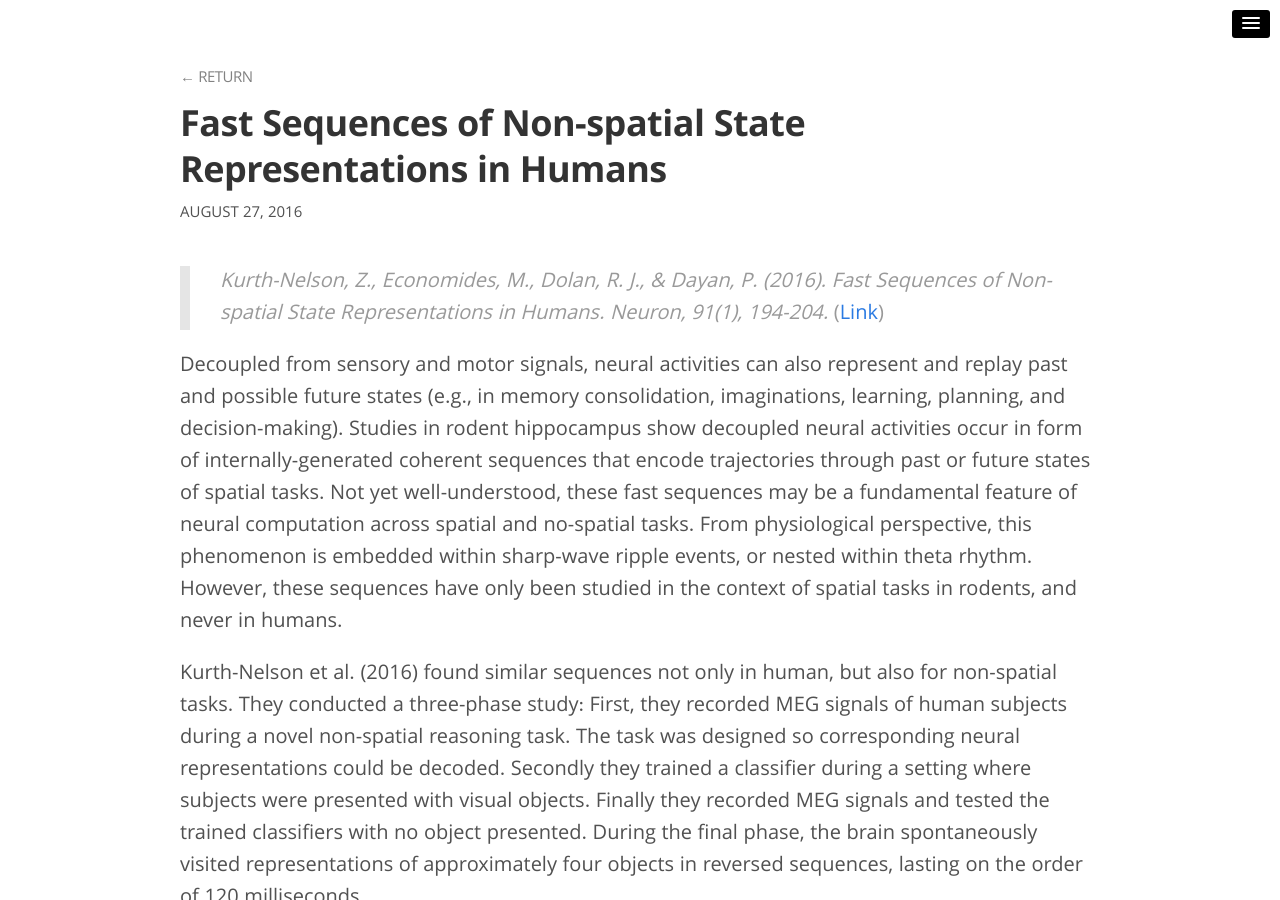
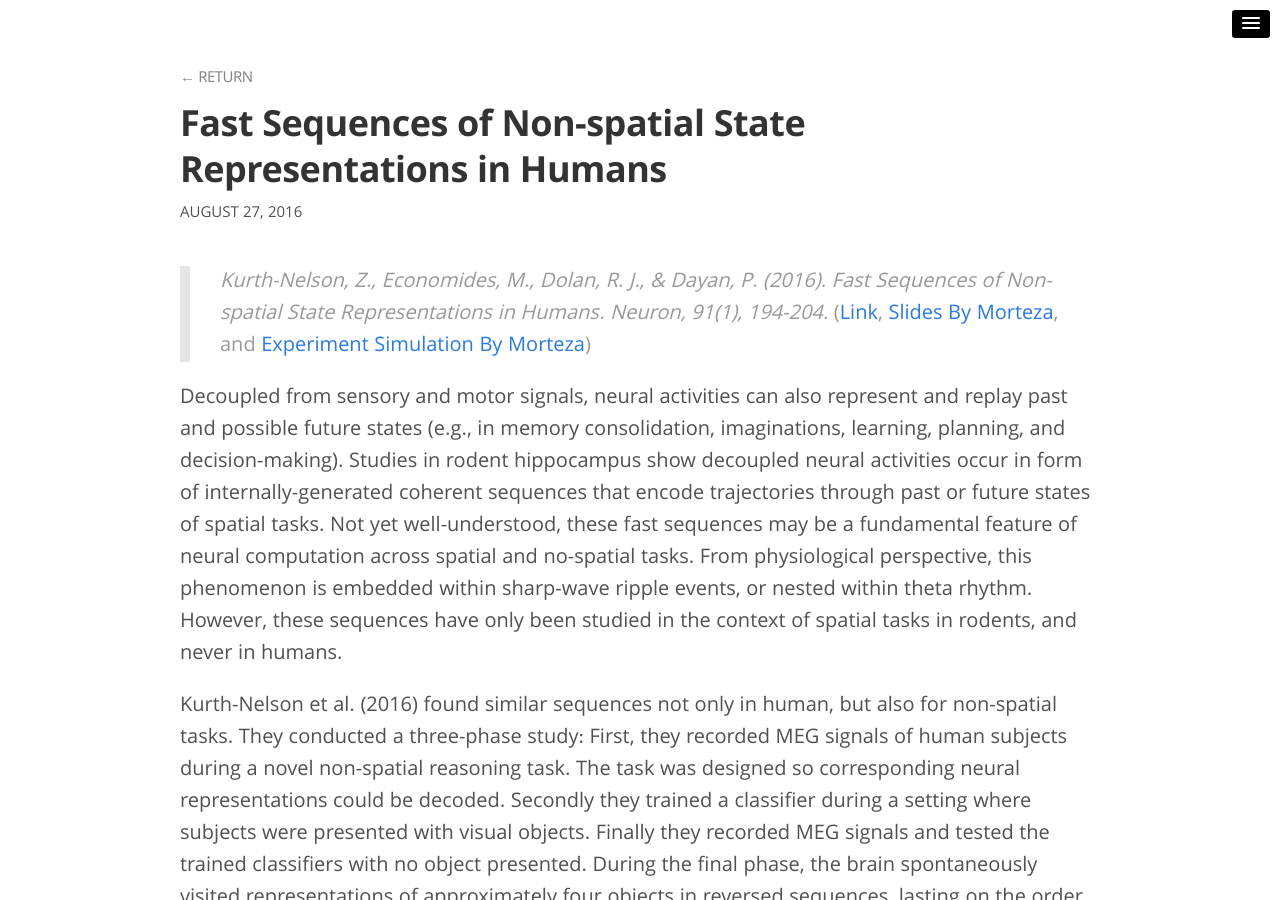
Before and after one commit to morteza/cog.onto.ir, a Jekyll site: the page built from _posts/2016-08-29-kurth_nelson_2016.md, in a window 1280 px wide and 900 px high. Built offline with Jekyll 4.4.1, drawn with Linux system fonts in a browser that asks for light colours; nearby versions of some CDN libraries.

Commit message:
Add experiment and slides links to the Kurth-Nelson (2016).

```diff
--- a/_posts/2016-08-29-kurth_nelson_2016.md
+++ b/_posts/2016-08-29-kurth_nelson_2016.md
@@ -16,7 +16,7 @@ tags:
   - Non-spatial Tasks
 ---
 
-> *Kurth-Nelson, Z., Economides, M., Dolan, R. J., & Dayan, P. (2016). Fast Sequences of Non-spatial State Representations in Humans. Neuron, 91(1), 194-204.* ([Link](http://dx.doi.org/10.1016/j.neuron.2016.05.028))
+> *Kurth-Nelson, Z., Economides, M., Dolan, R. J., & Dayan, P. (2016). Fast Sequences of Non-spatial State Representations in Humans. Neuron, 91(1), 194-204.* ([Link](http://dx.doi.org/10.1016/j.neuron.2016.05.028), [Slides By Morteza](https://speakerdeck.com/morteza/review-fast-sequences-of-non-spatial-state-representations-in-humans), and [Experiment Simulation By Morteza]({{ site.baseurl }}/meg2016))
 
 Decoupled from sensory and motor signals, neural activities can also represent and replay past and possible future states (e.g., in memory consolidation, imaginations, learning, planning, and decision-making). Studies in rodent hippocampus show decoupled neural activities occur in form of internally-generated coherent sequences that encode trajectories through past or future states of spatial tasks. Not yet well-understood, these fast sequences may be a fundamental feature of neural computation across spatial and no-spatial tasks. From physiological perspective, this phenomenon is embedded within sharp-wave ripple events, or nested within theta rhythm. However, these sequences have only been studied in the context of spatial tasks in rodents, and never in humans.
 
```
